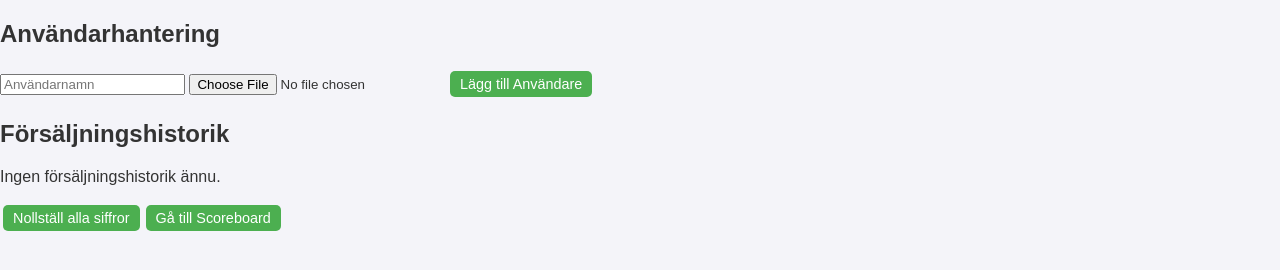
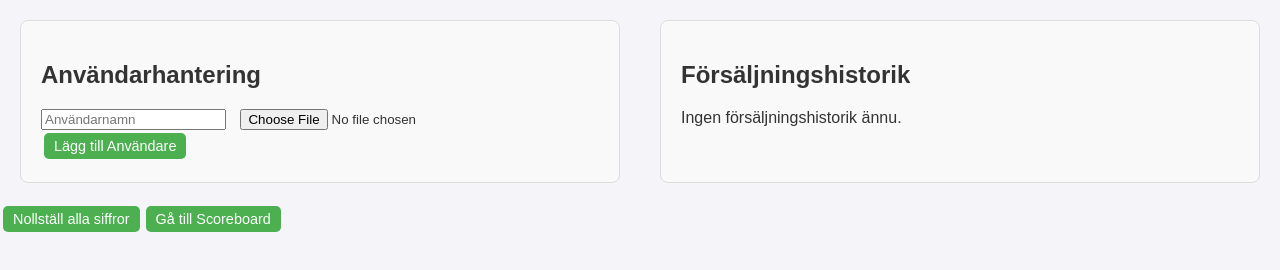
Before and after one commit to Yassia101/THScore, a plain HTML site: page admin.html in a window 1280 px wide. Drawn offline with Linux system fonts and the light colour scheme.

Commit message:
Update style.css

```diff
--- a/style.css
+++ b/style.css
@@ -138,26 +138,28 @@ button:hover {
   text-align: center;
 }
 
-.admin-container {
+#admin-container {
   display: flex;
-  justify-content: space-between;
   gap: 20px;
+  padding: 20px;
 }
 
-.admin-users-container {
+#admin-users-container,
+#sales-report-container {
   flex: 1;
   background-color: #f9f9f9;
   padding: 20px;
   border: 1px solid #ddd;
   border-radius: 8px;
+  max-height: 600px;
+  overflow-y: auto;
 }
 
-.sales-report-container {
+#sales-report-container {
   flex: 1;
-  background-color: #f9f9f9;
-  padding: 20px;
-  border: 1px solid #ddd;
-  border-radius: 8px;
-  max-height: 500px;
-  overflow-y: auto;
+  margin-left: 20px;
 }
+
+.admin-form input {
+  margin-right: 10px;
+}
```
